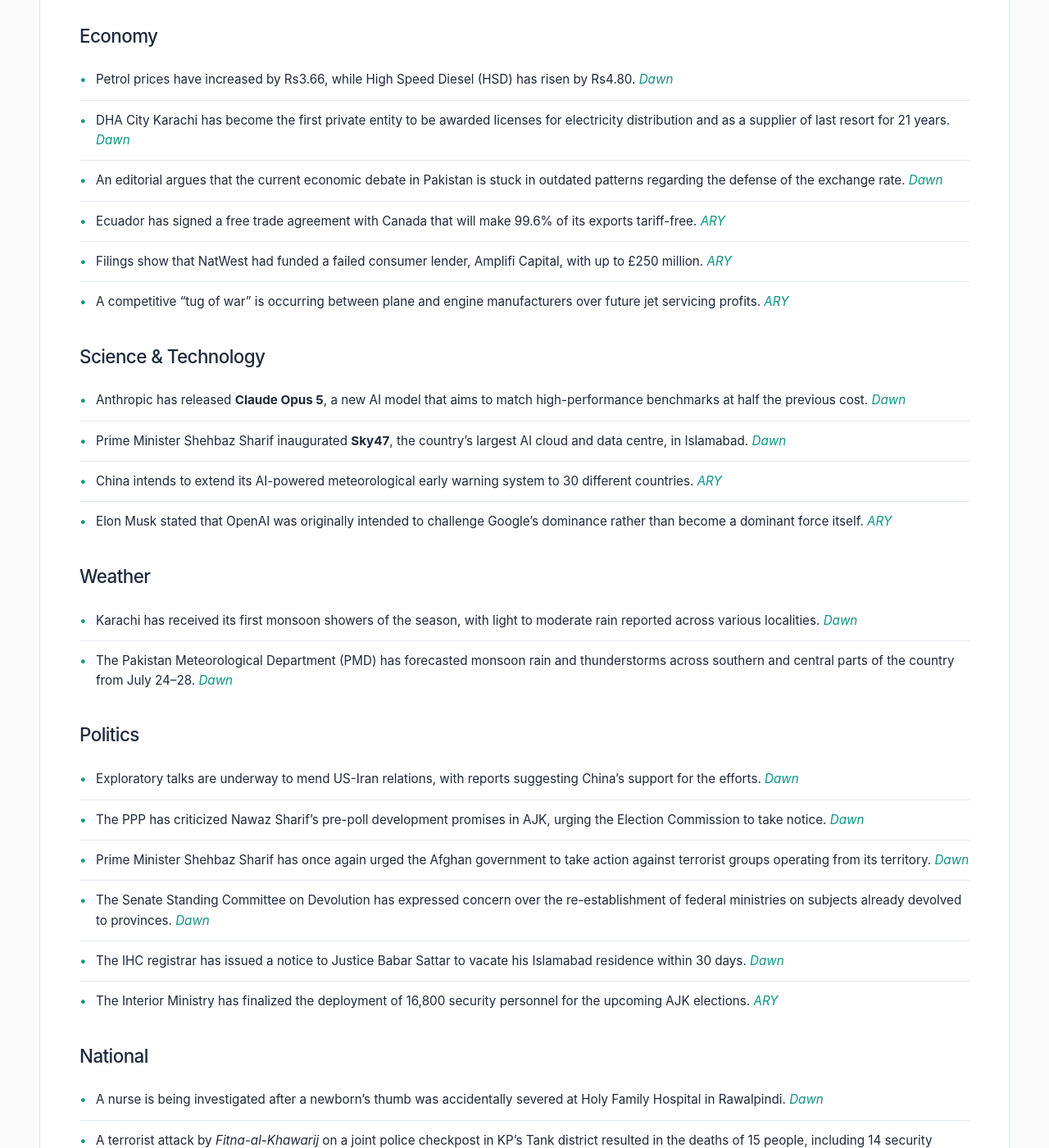
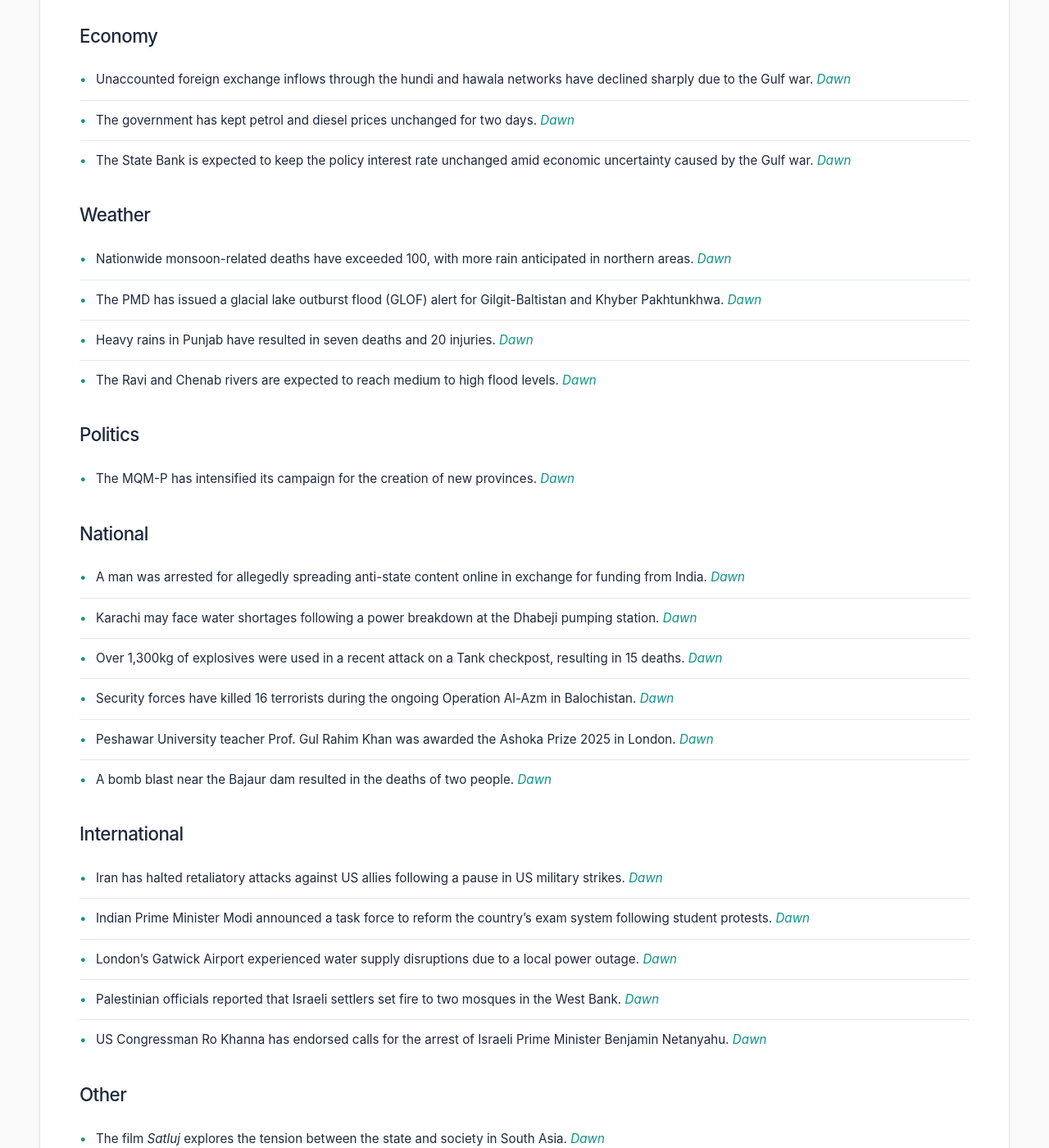
Before and after one commit to zsubzwary/news, a Jekyll site: the page built from en/index.md, in a window 1280 px wide and 1400 px high, scrolled down 382 px. Shown: the whole window at 82% size. Built offline with Jekyll 4.4.1, drawn with Linux system fonts in a browser that asks for light colours; some web fonts are replaced; comment, search, counter and statistics services are not loaded; some of the changed text lies outside the part shown.

Commit message:
DateTime; 2026-07-26T16:03:55.622Z

```diff
--- a/en/index.md
+++ b/en/index.md
@@ -4,50 +4,38 @@ title: Pakistan News Briefing
 lang: en
 ---
 
-Published at: 25-Jul-2026 09:04PKT
+Published at: 26-Jul-2026 21:03PKT
 
-Time to read: 4 mins
+Time to read: 3 mins
 
 ### Economy
-- Petrol prices have increased by Rs3.66, while High Speed Diesel (HSD) has risen by Rs4.80. *[Dawn](https://www.dawn.com/news/2018099/petrol-price-up-by-rs366-hsd-by-rs480-as-govt-revises-fuel-rates)*
-- DHA City Karachi has become the first private entity to be awarded licenses for electricity distribution and as a supplier of last resort for 21 years. *[Dawn](https://www.dawn.com/news/2018147/karachis-dha-city-becomes-first-private-entity-to-light-up-its-own-housing-project)*
-- An editorial argues that the current economic debate in Pakistan is stuck in outdated patterns regarding the defense of the exchange rate. *[Dawn](https://www.dawn.com/news/2018245/folly-of-chasing-exchange-rate)*
-- Ecuador has signed a free trade agreement with Canada that will make 99.6% of its exports tariff-free. *[ARY](https://arynews.tv/ecuador-signs-free-trade-agreement-with-canada)*
-- Filings show that NatWest had funded a failed consumer lender, Amplifi Capital, with up to £250 million. *[ARY](https://arynews.tv/natwests-involvement-with-amplifi-capital-collapse)*
-- A competitive "tug of war" is occurring between plane and engine manufacturers over future jet servicing profits. *[ARY](https://arynews.tv/planemakers-prepare-for-competition-in-aviation-market)*
-
-### Science & Technology
-- Anthropic has released **Claude Opus 5**, a new AI model that aims to match high-performance benchmarks at half the previous cost. *[Dawn](https://www.dawn.com/news/2018102/anthropic-bets-on-cheaper-ai-with-new-model)*
-- Prime Minister Shehbaz Sharif inaugurated **Sky47**, the country's largest AI cloud and data centre, in Islamabad. *[Dawn](https://www.dawn.com/news/2018057/pm-shehbaz-inaugurates-countrys-largest-data-centre-ai-cloud-sky47-in-islamabad)*
-- China intends to extend its AI-powered meteorological early warning system to 30 different countries. *[ARY](https://arynews.tv/china-to-extend-ai-powered-meteorological-early-warning-system-to-30-countries)*
-- Elon Musk stated that OpenAI was originally intended to challenge Google's dominance rather than become a dominant force itself. *[ARY](https://arynews.tv/elon-musk-says-openai-was-meant-to-challenge-google-not-dominate-ai)*
+- Unaccounted foreign exchange inflows through the hundi and hawala networks have declined sharply due to the Gulf war. *[Dawn](https://www.dawn.com/news/2018391/war-dries-up-unofficial-dollar-inflows)*
+- The government has kept petrol and diesel prices unchanged for two days. *[Dawn](https://www.dawn.com/news/2018328/govt-keeps-petrol-diesel-prices-unchanged-for-two-days)*
+- The State Bank is expected to keep the policy interest rate unchanged amid economic uncertainty caused by the Gulf war. *[Dawn](https://www.dawn.com/news/2018392/uncertainty-in-gulf-likely-to-keep-policy-rate-unchanged)*
 
 ### Weather
-- Karachi has received its first monsoon showers of the season, with light to moderate rain reported across various localities. *[Dawn](https://www.dawn.com/news/2018094/karachi-receives-seasons-first-monsoon-showers-light-to-moderate-rain-reported-in-parts-of-city)*
-- The Pakistan Meteorological Department (PMD) has forecasted monsoon rain and thunderstorms across southern and central parts of the country from July 24–28. *[Dawn](https://www.dawn.com/news/2018038/pmd-forecasts-monsoon-rain-thunderstorms-across-the-country-from-july-24-28)*
+- Nationwide monsoon-related deaths have exceeded 100, with more rain anticipated in northern areas. *[Dawn](https://www.dawn.com/news/2018500/nationwide-deaths-this-monsoon-cross-100-more-rain-likely-in-countrys-upper-parts-from-july-29)*
+- The PMD has issued a glacial lake outburst flood (GLOF) alert for Gilgit-Baltistan and Khyber Pakhtunkhwa. *[Dawn](https://www.dawn.com/news/2018510/pmd-issues-glof-alert-for-northern-areas-as-several-gb-areas-cut-off-for-5th-consecutive-day)*
+- Heavy rains in Punjab have resulted in seven deaths and 20 injuries. *[Dawn](https://www.dawn.com/news/2018407/seven-killed-20-hurt-as-heavy-rains-lash-punjab)*
+- The Ravi and Chenab rivers are expected to reach medium to high flood levels. *[Dawn](https://www.dawn.com/news/2018383/ravi-chenab-flood-levels-likely-to-reach-medium-to-high-today)*
 
 ### Politics
-- Exploratory talks are underway to mend US-Iran relations, with reports suggesting China’s support for the efforts. *[Dawn](https://www.dawn.com/news/2018209/another-bid-to-mend-us-iran-fences-with-chinas-blessing)*
-- The PPP has criticized Nawaz Sharif’s pre-poll development promises in AJK, urging the Election Commission to take notice. *[Dawn](https://www.dawn.com/news/2018204/sharifs-pre-poll-promises-to-ajk-dont-sit-well-with-ppp)*
-- Prime Minister Shehbaz Sharif has once again urged the Afghan government to take action against terrorist groups operating from its territory. *[Dawn](https://www.dawn.com/news/2018235/pm-again-urges-kabul-to-act-against-terrorist-groups)*
-- The Senate Standing Committee on Devolution has expressed concern over the re-establishment of federal ministries on subjects already devolved to provinces. *[Dawn](https://www.dawn.com/news/2018197/senators-question-devolved-ministries-revival)*
-- The IHC registrar has issued a notice to Justice Babar Sattar to vacate his Islamabad residence within 30 days. *[Dawn](https://www.dawn.com/news/2018103/ihc-registrar-issues-notice-to-justice-babar-sattar-asks-him-to-vacate-islamabad-residence)*
-- The Interior Ministry has finalized the deployment of 16,800 security personnel for the upcoming AJK elections. *[ARY](https://arynews.tv/ajk-elections-pakistan-to-deploy-16800-security-personnel)*
+- The MQM-P has intensified its campaign for the creation of new provinces. *[Dawn](https://www.dawn.com/news/2018340/mqm-p-steps-up-campaign-for-creation-of-new-provinces)*
 
 ### National
-- A nurse is being investigated after a newborn's thumb was accidentally severed at Holy Family Hospital in Rawalpindi. *[Dawn](https://www.dawn.com/news/2018134/nurse-booked-after-newborns-thumb-accidentally-severed-at-pindis-holy-family-hospital)*
-- A terrorist attack by *Fitna-al-Khawarij* on a joint police checkpost in KP's Tank district resulted in the deaths of 15 people, including 14 security personnel. *[Dawn](https://www.dawn.com/news/2018066/terrorist-attack-on-joint-police-checkpost-in-kps-tank-martyrs-15-including-14-security-personnel-ispr)*
-- Lt Gen Aamer Raza has been promoted to the rank of four-star general and appointed as the first Commander National Strategic Command. *[Dawn](https://www.dawn.com/news/2018019/lt-gen-aamer-raza-promoted-to-4-star-rank-appointed-first-commander-national-strategic-command)*
-- Balochistan continues to face severe security challenges following a series of terrorist attacks, including the killing of a judge in Mastung. *[Dawn](https://www.dawn.com/news/2018246/healing-touch-needed) / [Dawn](https://www.dawn.com/news/2018249/rampant-lawlessness)*
+- A man was arrested for allegedly spreading anti-state content online in exchange for funding from India. *[Dawn](https://www.dawn.com/news/2018518/tarar-claims-man-arrested-for-spreading-anti-state-material-online-in-exchange-for-indian-funding)*
+- Karachi may face water shortages following a power breakdown at the Dhabeji pumping station. *[Dawn](https://www.dawn.com/news/2018517/parts-of-karachi-may-face-water-shortage-after-power-breakdown-at-dhabeji-pumping-station)*
+- Over 1,300kg of explosives were used in a recent attack on a Tank checkpost, resulting in 15 deaths. *[Dawn](https://www.dawn.com/news/2018508/kp-governor-kundi-says-over-1300kg-of-explosives-used-in-tank-checkpost-attack)*
+- Security forces have killed 16 terrorists during the ongoing Operation Al-Azm in Balochistan. *[Dawn](https://www.dawn.com/news/2018497/security-forces-have-killed-16-terrorists-so-far-during-ongoing-operation-al-azm-in-balochistan-state-media)*
+- Peshawar University teacher Prof. Gul Rahim Khan was awarded the Ashoka Prize 2025 in London. *[Dawn](https://www.dawn.com/news/2018423/peshawar-university-teacher-honoured-with-ashoka-award-in-london)*
+- A bomb blast near the Bajaur dam resulted in the deaths of two people. *[Dawn](https://www.dawn.com/news/2018433/bomb-blast-near-kps-bajaur-dam-claims-two-lives)*
 
 ### International
-- Member states of the International Criminal Court (ICC) have voted to dismiss prosecutor Karim Khan following allegations of sexual misconduct. *[Dawn](https://www.dawn.com/news/2018221/icc-members-vote-to-dismiss-karim-khan)*
-- Iran has called for expanding strategic cooperation with Pakistan to help maintain regional peace and stability. *[Dawn](https://www.dawn.com/news/2018233/iran-calls-for-expanding-strategic-cooperation-with-pakistan)*
-
-### Sports
-- Spain's coach, De la Fuente, described Argentina's behavior during the World Cup final as "intolerable." *[ARY](https://arynews.tv/argentinas-behaviour-at-world-cup-final-intolerable-says-spain-coach-de-la-fuente)*
+- Iran has halted retaliatory attacks against US allies following a pause in US military strikes. *[Dawn](https://www.dawn.com/news/2018487/iran-says-middle-east-attacks-halted-after-us-holds-fire-amid-reported-concerns-over-dwindling-munitions)*
+- Indian Prime Minister Modi announced a task force to reform the country's exam system following student protests. *[Dawn](https://www.dawn.com/news/2018534/modi-announces-panel-to-reform-indias-exam-system-anti-govt-graffiti-at-protest-site-painted-over)*
+- London's Gatwick Airport experienced water supply disruptions due to a local power outage. *[Dawn](https://www.dawn.com/news/2018528/londons-gatwick-airport-hit-by-water-supply-problem)*
+- Palestinian officials reported that Israeli settlers set fire to two mosques in the West Bank. *[Dawn](https://www.dawn.com/news/2018507/israeli-settlers-torch-2-mosques-in-west-bank-palestinian-officials)*
+- US Congressman Ro Khanna has endorsed calls for the arrest of Israeli Prime Minister Benjamin Netanyahu. *[Dawn](https://www.dawn.com/news/2018394/khanna-backs-mamdanis-call-for-netanyahus-arrest)*
 
 ### Other
-- Kylie Kelce released a video officially welcoming Taylor Swift into the family. *[ARY](https://arynews.tv/kylie-kelce-officially-welcomes-taylor-swift-into-the-family-in-heartwarming-new-video)*
-- Actor Prakash Raj has expressed his solidarity with ongoing student protests. *[ARY](https://arynews.tv/prakash-raj-on-solidarity-with-student-protests)*
-- Piers Morgan has criticized Meghan Markle following tributes made at Princess Diana’s gravesite. *[ARY](https://arynews.tv/piers-morgan-criticizes-meghan-markle-following-tributes-at-princess-dianas-gravesite)*
+- The film *Satluj* explores the tension between the state and society in South Asia. *[Dawn](https://www.dawn.com/news/2018416/in-spectrum-satluj-the-film-india-could-not-watch)*
```
